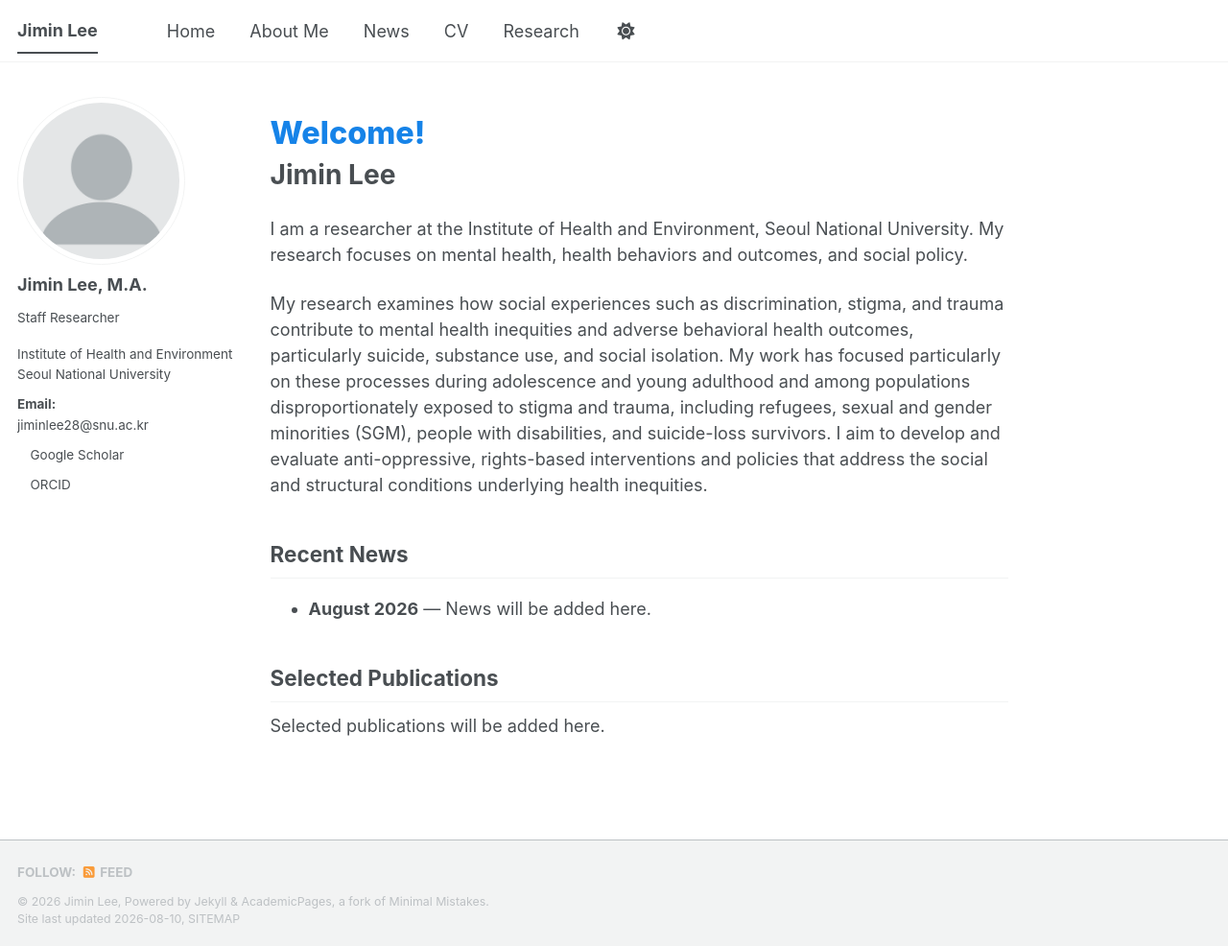
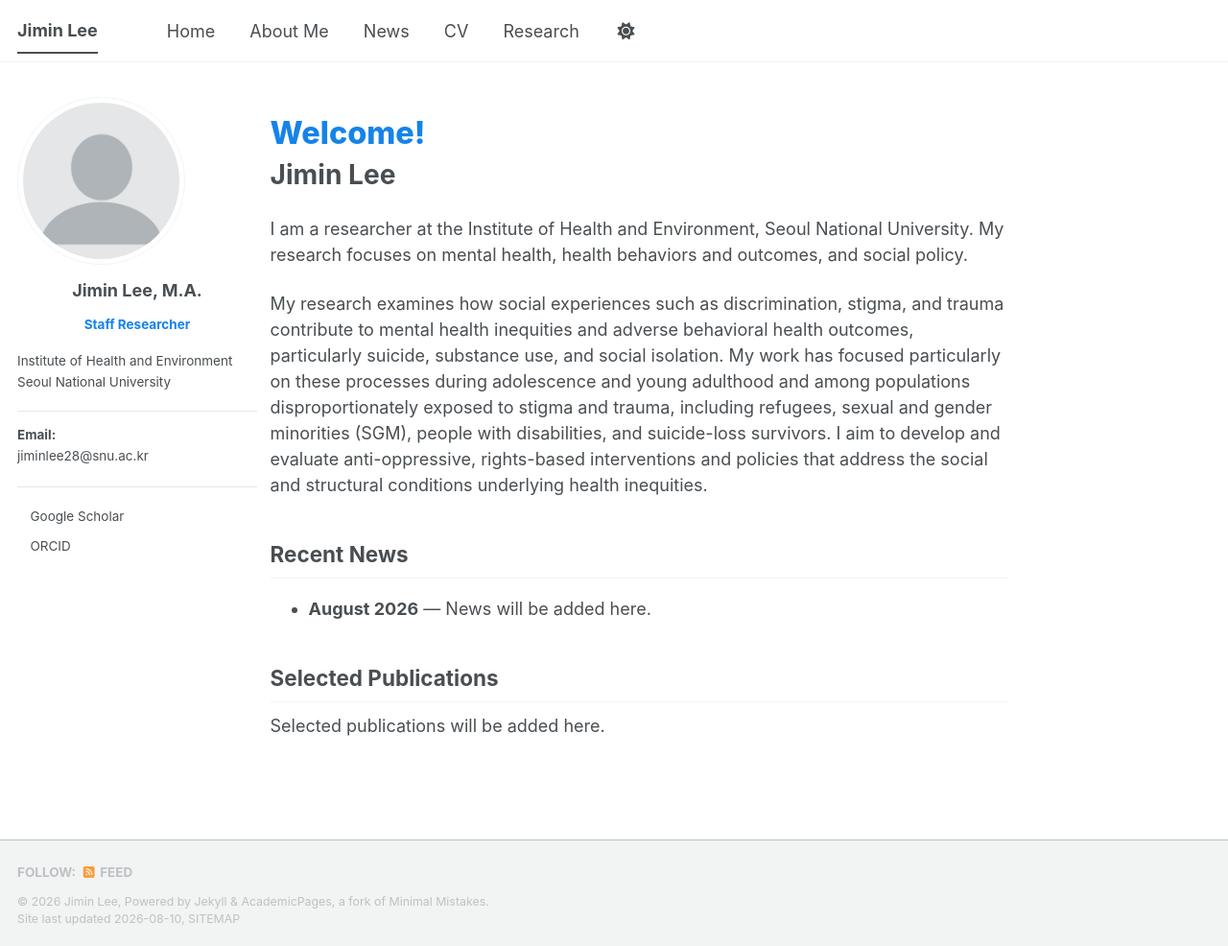
Before and after one commit to jiminlee-research/jiminlee-research.github.io, a Jekyll site: the page built from _pages/about.md, in a window 1280 px wide and 986 px high. Shown: the whole window at 96% size. Built offline with Jekyll 4.4.1, drawn with Linux system fonts in a browser that asks for light colours; a style sheet for code colours, icons or effects is not loaded.

Commit message:
Add author profile styles to main.scss

```diff
--- a/assets/css/main.scss
+++ b/assets/css/main.scss
@@ -70,3 +70,41 @@
     width: 70%;
   }
 }
+
+
+/* Author profile */
+.author__content--centered {
+  text-align: center;
+}
+
+.author__content--centered .author__name {
+  margin: .9rem 0 .8rem;
+}
+
+.author__role {
+  margin: 0 0 1rem;
+  color: #1683e8;
+  font-size: 1.05em;
+  font-weight: 700;
+  line-height: 1.4;
+}
+
+.author__affiliation {
+  margin: 0;
+  color: #5f6368;
+  font-size: .9em;
+  line-height: 1.5;
+}
+
+.author__affiliation--last {
+  margin-bottom: 1.2rem;
+}
+
+.author__email {
+  margin: 1rem 0 !important;
+  padding: .8rem 0 !important;
+  border-top: 1px solid #e5e7eb;
+  border-bottom: 1px solid #e5e7eb;
+  line-height: 1.6;
+  white-space: normal !important;
+}
```
